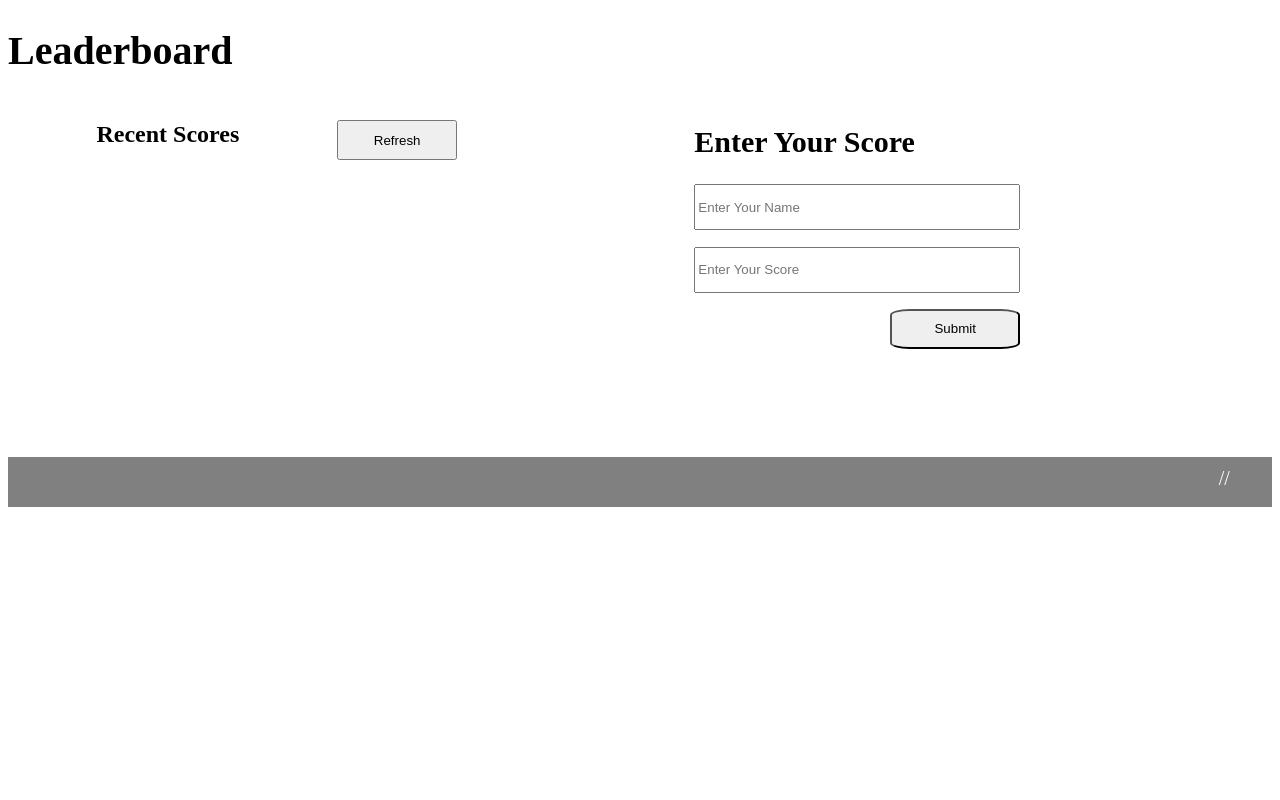
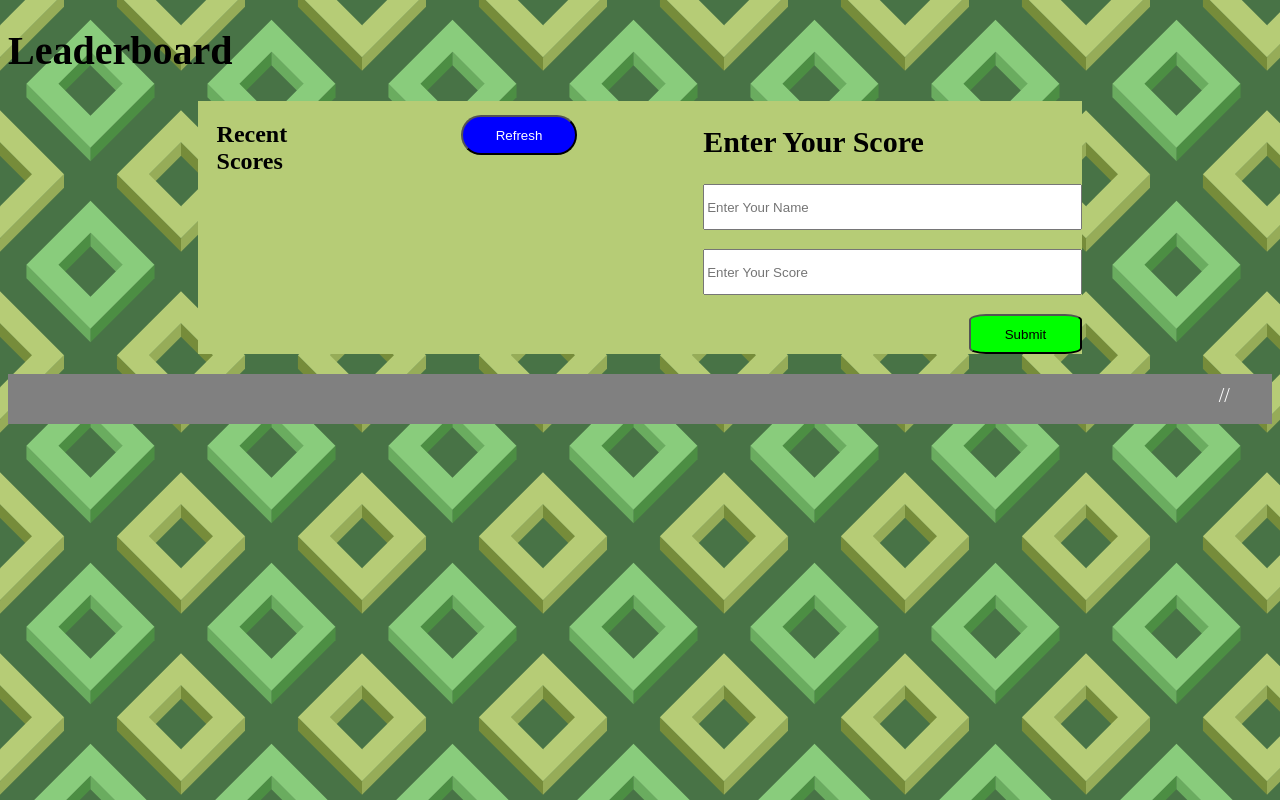
Before and after one commit to Solobarine/leaderboard, a website built with webpack: page src/index.html in a window 1280 px wide. Built offline with nearby package versions, Linux system fonts and the light colour scheme.

Commit message:
Add Styling

```diff
--- a/src/index.html
+++ b/src/index.html
@@ -5,7 +5,7 @@
 	<meta name="viewport" content="width=device-width, initial-scale=1.0">
 	<title>Leaderboard</title>
 </head>
-<body>
+<body id="body">
 	<header class="header">
 		<h1 class="title">Leaderboard</h1>
 	</header>
--- a/src/style.css
+++ b/src/style.css
@@ -1,8 +1,11 @@
 /* stylelint-disable */
+#body {
+	background-image: url('./hollowed-boxes.svg');
+}
+
 #content {
 	display: flex;
 	flex-direction: row;
-	padding: 0% 7% 7% 7%;
 }
 
 .title {
@@ -10,24 +13,31 @@
 }
 
 .show-results {
-	width: 45%;
+	width: 30%;
+	margin-left: 15%;
+	background-color: #b6cc76;
 }
 
 .add-input {
 	width: 30%;
-	margin-left: 10%;
+	padding-left: 10%;
+	background-color: #b6cc76;
 }
 
 .after {
 	display: flex;
 	flex-direction: row;
+	margin-left: 5%;
 }
 
 .refresh {
 	height: 40px;
 	width: 120px;
-	margin-left: 20%;
 	margin-top: 4%;
+	margin-left: 30%;
+	background-color: #00f;
+	border-radius: 20px;
+	color: #fff;
 }
 
 #enter-inputs {
@@ -46,16 +56,17 @@
 }
 
 #submit {
-	width: 40%;
+	width: 30%;
 	height: 40px;
-	margin-left: 60%;
+	margin-left: 70%;
 	border-radius: 15%;
+	background-color: #0f0;
 }
 
 .leader-score {
 	height: 30px;
 	padding-top: 10px;
-	padding-left: 20px;
+	margin-left: 0;
 }
 
 .leader-score:nth-child(odd) {
```
Also changed, not shown: dist/cd14ea2341f05feba652.svg (added), dist/index.html, dist/main.js, src/hollowed-boxes.svg (added).
